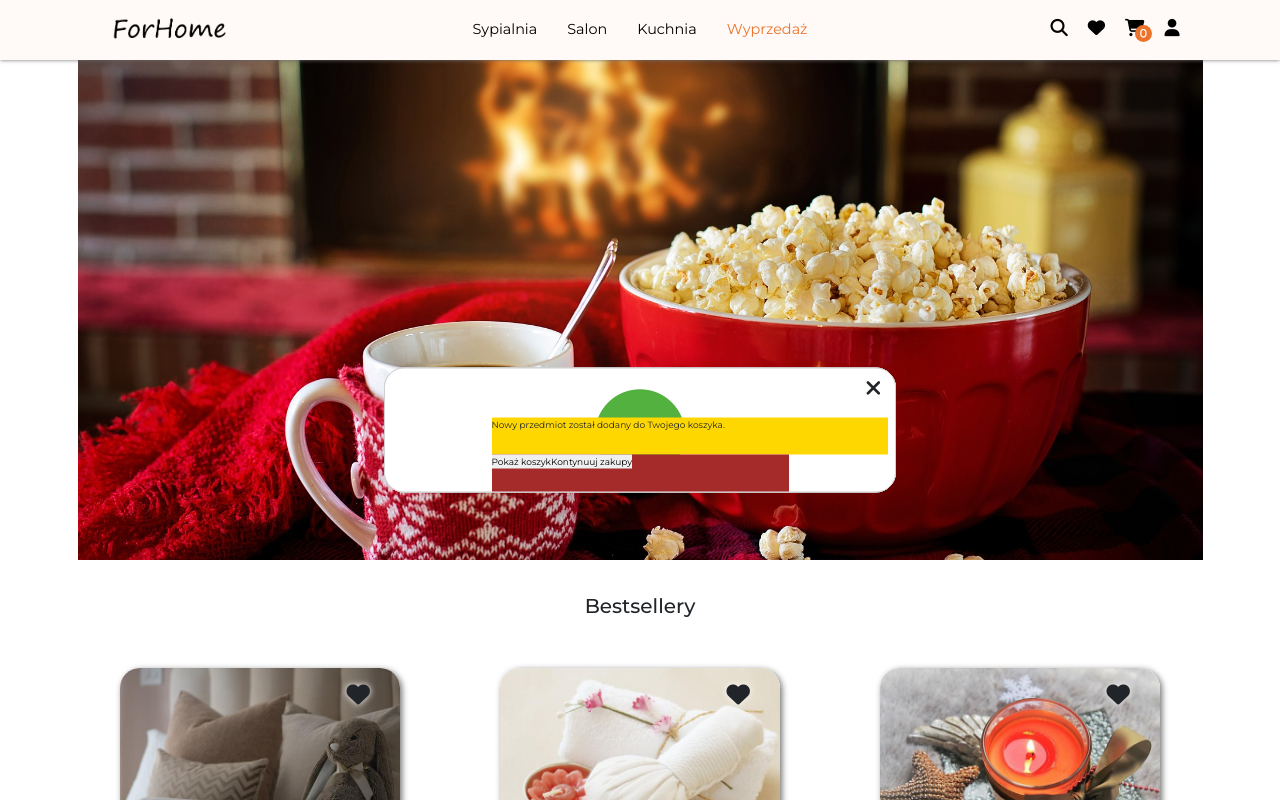
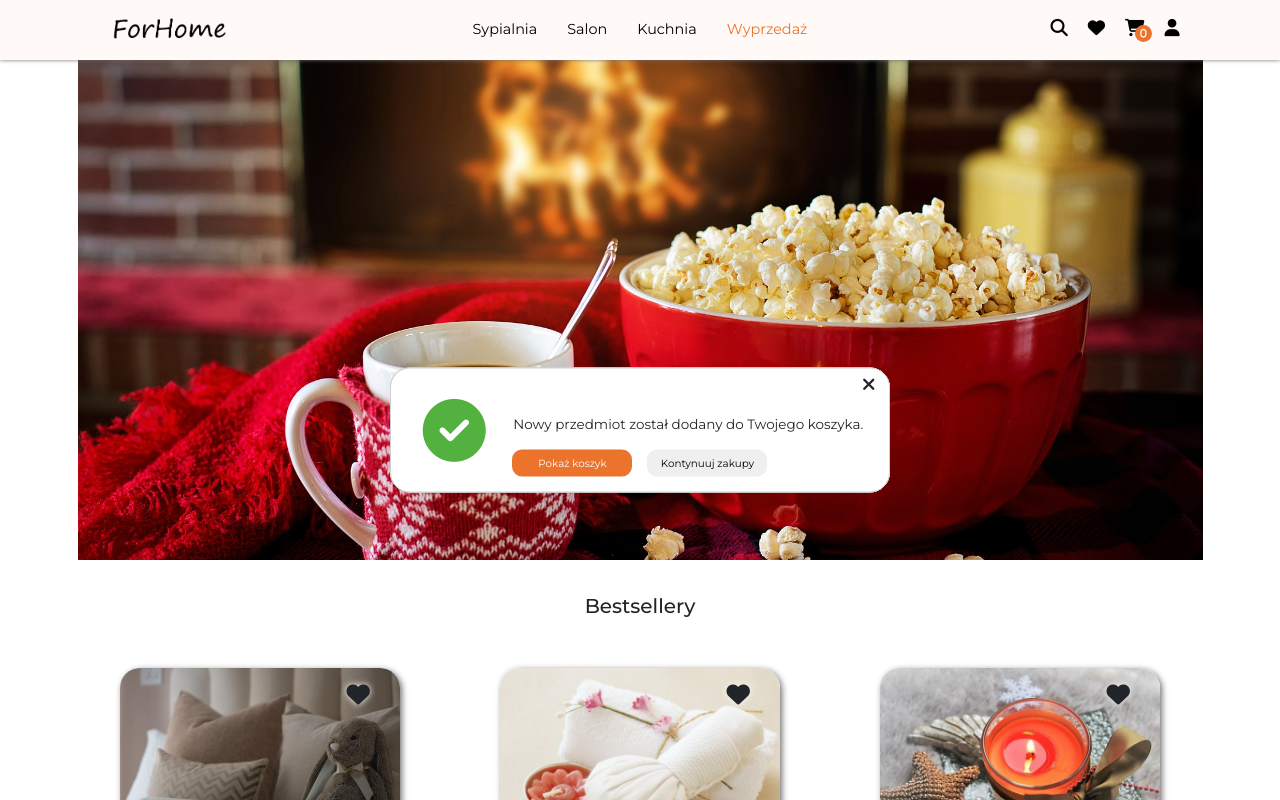
Before and after one commit to MilaKropeczka/ForHome-Shop-Online, a React (Create React App) app: page /#/ in a window 1280 px wide. Shown: the top 800 px of the page. Built offline with nearby package versions, Linux system fonts and the light colour scheme.

Commit message:
Test notification

```diff
--- a/src/components/Main/Box/Box.module.sass
+++ b/src/components/Main/Box/Box.module.sass
@@ -110,7 +110,7 @@
     @media screen and ( min-width: $lg )
         width: 40%
         height: 125px
-    @media screen and ( min-width: $xxl )
+    @media screen and ( min-width: $xl )
         width: 500px
         height: 125px
         grid-template-columns: 20% 60% 20%
@@ -120,10 +120,11 @@
     // background-color: tomato
     grid-column: 1/4
     grid-row: 1/2
-    font-size: 10em
+    font-size: 9em
+    line-height: 1.65em
     justify-self: center
     color: #53b140
-    @media screen and ( min-width: $xxl )
+    @media screen and ( min-width: $xl )
         font-size: 7em
         line-height: 2em
         padding: 0 0 0 15px
@@ -137,16 +138,21 @@
     text-align: right
     padding: 3px 6px
     font-size: 2.4em
-    @media screen and ( min-width: $xxl )
+    @media screen and ( min-width: $xl )
         font-size: 2em
         grid-column: 3/4
         grid-row: 1/2
 
 .addItem
-    background-color: gold
-    grid-column: 2/4
+    // background-color: gold
+    grid-column: 1/4
     grid-row: 2/3
-    @media screen and ( min-width: $xxl )
+    font-size: 1.5em
+    justify-self: center
+    align-self: center
+    text-align: center
+    @media screen and ( min-width: $xl )
+        text-align: left
         grid-column: 2/4
         grid-row: 2/3
         justify-self: center
@@ -154,24 +160,24 @@
         font-size: 1.5em
 
 .button
-    background-color: brown
+    // background-color: brown
     grid-column: 2/3
     grid-row: 3/4
-    @media screen and ( min-width: $xxl )
+    @media screen and ( min-width: $xl )
         grid-column: 2/3
         grid-row: 3/4
         justify-self: center
         align-self: center
 
 .btn1, .btn2
-    @media screen and ( min-width: $xxl )
+    @media screen and ( min-width: $xl )
         width: 120px
         padding: 6px 12px
         border-radius: 10px
         font-size: 1.15em
 
 .btn1
-    @media screen and ( min-width: $xxl )
+    @media screen and ( min-width: $xl )
         color: white
         background-color: $primary
         margin: 0 15px 20px 0
```
